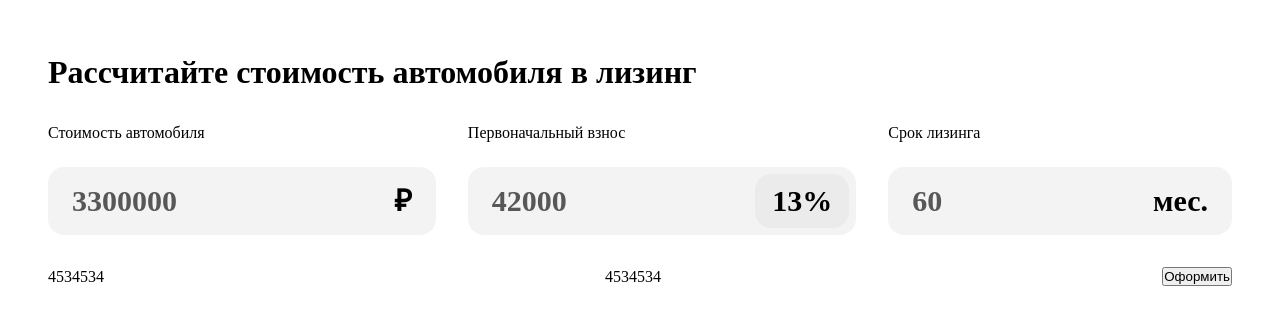
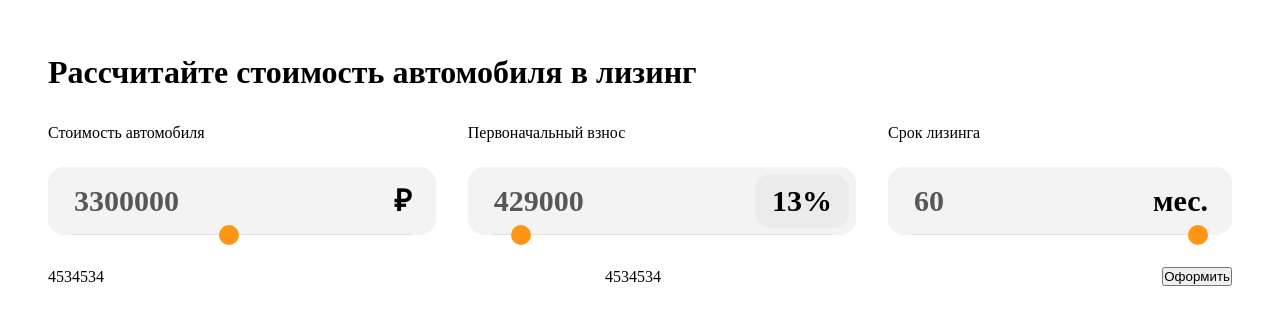
Before and after one commit to taras131/leasing-calculator, a React (Create React App) app: page / in a window 1280 px wide. Shown: the part 230-554 px from the top of the page. Built offline with nearby package versions, Linux system fonts and the light colour scheme.

Commit message:
added slider for input field

```diff
--- a/src/components/app/app.tsx
+++ b/src/components/app/app.tsx
@@ -1,10 +1,53 @@
-import React from 'react';
+import React, {useState} from 'react';
 import InputFieldWrapper from "../input-field-with-slider";
 import {AppWrapper, MainWrapper, Header, DataEntrySection, ResultSection} from "./styles";
 
 const App = () => {
-    const handleChange = (e: any) => {
-
+    enum inputNames {costCar = "costCar", downPayment="downPayment", leasingPeriod="leasingPeriod"}
+    const [calculatorState, setCalculatorState] = useState({
+        costCar: {
+            label: "Стоимость автомобиля",
+            name: inputNames.costCar,
+            value: 3300000,
+            minValue: 1000000,
+            maxValue: 6000000,
+            unitMeasurement: "₽"
+        },
+        downPayment: {
+            label: "Первоначальный взнос",
+            name: inputNames.downPayment,
+            value: 13,
+            minValue: 10,
+            maxValue: 60,
+            unitMeasurement: "%"
+        },
+        leasingPeriod: {
+            label: "Срок лизинга",
+            name: inputNames.leasingPeriod,
+            value: 60,
+            minValue: 1,
+            maxValue: 60,
+            unitMeasurement: "мес."
+        },
+    })
+    const handleChange = (name: "costCar" | "downPayment" | "leasingPeriod", value: number) => {
+       // if(value > calculatorState[name].maxValue) value = calculatorState[name].maxValue
+      //  if(value < calculatorState[name].minValue) value = calculatorState[name].minValue
+        if (name === calculatorState.costCar.name) {
+            setCalculatorState({...calculatorState, [name]: {...calculatorState.costCar, value: value}})
+        }
+        if (name === calculatorState.downPayment.name) {
+            setCalculatorState({
+                ...calculatorState,
+                downPayment: {...calculatorState.downPayment, value: value}
+            })
+        }
+        if (name === calculatorState.leasingPeriod.name) {
+            setCalculatorState({
+                ...calculatorState,
+                leasingPeriod: {...calculatorState.leasingPeriod, value: value}
+            })
+        }
     }
     return (
         <AppWrapper>
@@ -12,22 +55,29 @@ const App = () => {
                 <Header>Рассчитайте стоимость автомобиля в лизинг</Header>
                 <DataEntrySection>
                     <InputFieldWrapper
-                        label={"Стоимость автомобиля"}
-                        value={3300000}
-                        inputName={"costCar"}
-                        unitMeasurement={"₽"}
+                        label={calculatorState.costCar.label}
+                        value={calculatorState.costCar.value}
+                        minValue={calculatorState.costCar.minValue}
+                        maxValue={calculatorState.costCar.maxValue}
+                        inputName={calculatorState.costCar.name}
+                        unitMeasurement={calculatorState.costCar.unitMeasurement}
                         onChange={handleChange}/>
                     <InputFieldWrapper
-                        label={"Первоначальный взнос"}
-                        value={42000}
-                        inputName={"downPayment"}
-                        unitMeasurement={"13%"}
-                        onChange={handleChange}/>
+                        label={calculatorState.downPayment.label}
+                        value={calculatorState.downPayment.value}
+                        minValue={calculatorState.downPayment.minValue}
+                        maxValue={calculatorState.downPayment.maxValue}
+                        inputName={calculatorState.downPayment.name}
+                        unitMeasurement={calculatorState.downPayment.value + calculatorState.downPayment.unitMeasurement}
+                        onChange={handleChange}
+                        costCar={calculatorState.costCar.value}/>
                     <InputFieldWrapper
-                        label={"Срок лизинга"}
-                        value={60}
-                        inputName={"leasingPeriod"}
-                        unitMeasurement={"мес."}
+                        label={calculatorState.leasingPeriod.label}
+                        value={calculatorState.leasingPeriod.value}
+                        minValue={calculatorState.leasingPeriod.minValue}
+                        maxValue={calculatorState.leasingPeriod.maxValue}
+                        inputName={calculatorState.leasingPeriod.name}
+                        unitMeasurement={calculatorState.leasingPeriod.unitMeasurement}
                         onChange={handleChange}/>
                 </DataEntrySection>
                 <ResultSection>
--- a/src/components/input-field-with-slider/input-field-with-slider.tsx
+++ b/src/components/input-field-with-slider/input-field-with-slider.tsx
@@ -1,25 +1,44 @@
 import React, {FC} from 'react';
 import {InputFieldWrapper, Label, Input} from "./styles";
 import UnitMeasurement from "./unit-measurement";
+import Slider from "./slider";
 
 interface IInputFieldWithSlider {
     label: string
-    inputName: string
+    inputName: "costCar" | "downPayment" | "leasingPeriod"
     value: number
+    minValue: number
+    maxValue: number
     unitMeasurement: string
-    onChange: (e: any) => void
+    onChange: (name: "costCar" | "downPayment" | "leasingPeriod", value: number) => void
+    costCar?: number
 }
 
-const InputFieldWithSlider:FC<IInputFieldWithSlider> = ({label,
-                                                            inputName,
-                                                            value,
-                                                            unitMeasurement,
-                                                            onChange}) => {
+const InputFieldWithSlider: FC<IInputFieldWithSlider> = ({
+                                                             label,
+                                                             inputName,
+                                                             value,
+                                                             minValue,
+                                                             maxValue,
+                                                             unitMeasurement,
+                                                             onChange,
+                                                             costCar
+                                                         }) => {
+    const handleChange = (e: React.ChangeEvent<HTMLInputElement>) => {
+        if (costCar) {
+
+        } else {
+            onChange(inputName, +e.target.value)
+        }
+    }
     return (
         <InputFieldWrapper>
             <Label htmlFor={inputName}>{label}</Label>
-            <Input type="text" id={inputName} name={inputName} value={value} onChange={onChange}/>
-            <UnitMeasurement unitMeasurement = {unitMeasurement}/>
+            <Input type="number" id={inputName} name={inputName}
+                   value={costCar ? Math.floor(value * costCar / 100) : value}
+                   onChange={handleChange}/>
+            <UnitMeasurement unitMeasurement={unitMeasurement}/>
+            <Slider value={value} onChange={handleChange} minValue={minValue} maxValue={maxValue}/>
         </InputFieldWrapper>
     );
 };
--- /dev/null
+++ b/src/components/input-field-with-slider/slider/index.ts
@@ -0,0 +1 @@
+export { default } from './slider';
--- /dev/null
+++ b/src/components/input-field-with-slider/slider/slider.tsx
@@ -0,0 +1,19 @@
+import React, {FC} from 'react';
+import {SliderWrapper} from "./styles";
+
+interface ISlider {
+    value: number,
+    minValue: number,
+    maxValue: number,
+    onChange: (e: React.ChangeEvent<HTMLInputElement>) => void
+}
+
+const Slider: FC<ISlider> = ({value, minValue, maxValue, onChange}) => {
+    return (
+        <SliderWrapper>
+            <input type="range" min={minValue} max={maxValue} value={value} className="slider" onChange={onChange}/>
+        </SliderWrapper>
+    );
+};
+
+export default Slider;
--- /dev/null
+++ b/src/components/input-field-with-slider/slider/styles.ts
@@ -0,0 +1,55 @@
+import styled from "styled-components";
+
+const sliderThumbStyles = () => (`
+  width: 20px;
+  height: 20px;
+  background: #FF9514;
+  border-radius: 100%;
+  cursor: pointer;
+  -webkit-transition: .2s;
+  transition: all .2s;
+  &:hover {
+    width: 24px;
+    height: 24px;
+  }
+  &::after {
+      content: "";
+      position: absolute;
+      z-index: 100;
+      width: 300px;
+      height: 140px;
+      background: red;
+      left: 0;
+      top: 0;
+    }
+`);
+
+export const SliderWrapper = styled.div`
+  display: flex;
+  align-items: center;
+  color: #888;
+  position: absolute;
+  bottom: 0;
+  width: 100%;
+
+  .slider {
+    -webkit-appearance: none;
+    width: 100%;
+    height: 1px;
+    background-color: #E1E1E1;
+    outline: none;
+    margin-left: 24px;
+    margin-right: 24px;
+
+    &::-webkit-slider-thumb {
+      -webkit-appearance: none;
+      appearance: none;
+      ${sliderThumbStyles()}
+    }
+
+    &::-moz-range-thumb {
+      ${sliderThumbStyles()}
+    }
+
+  }
+`;
--- a/src/components/input-field-with-slider/styles.ts
+++ b/src/components/input-field-with-slider/styles.ts
@@ -5,7 +5,7 @@ export const InputFieldWrapper = styled.article`
 `
 export const Label = styled.label`
   font-family: 'Gilroy';
-  float:left;
+  float: left;
   font-style: normal;
   font-weight: 400;
   font-size: 16px;
@@ -25,6 +25,18 @@ export const Input = styled.input`
   line-height: 36px;
   color: #575757;
   outline: none;
-  border: none;
+  border: 2px solid transparent;
   outline-offset: 0;
+  box-sizing: border-box;
+
+  &:focus {
+    border: 2px solid #F3F3F4;
+    background-color: white;
+  }
+
+  &::-webkit-outer-spin-button,
+  &::-webkit-inner-spin-button {
+    -webkit-appearance: none;
+    margin: 0;
+  }
 `
--- a/src/components/input-field-with-slider/unit-measurement/unit-measurement.tsx
+++ b/src/components/input-field-with-slider/unit-measurement/unit-measurement.tsx
@@ -1,5 +1,5 @@
 import React, {FC} from 'react';
-import {UnitMeasurementWrapper} from "./style"
+import {UnitMeasurementWrapper} from "./styles"
 
 interface IUnitMeasurement {
     unitMeasurement: string
```
Also changed, not shown: src/components/input-field-with-slider/unit-measurement/styles.ts (renamed from src/components/input-field-with-slider/unit-measurement/style.ts).
